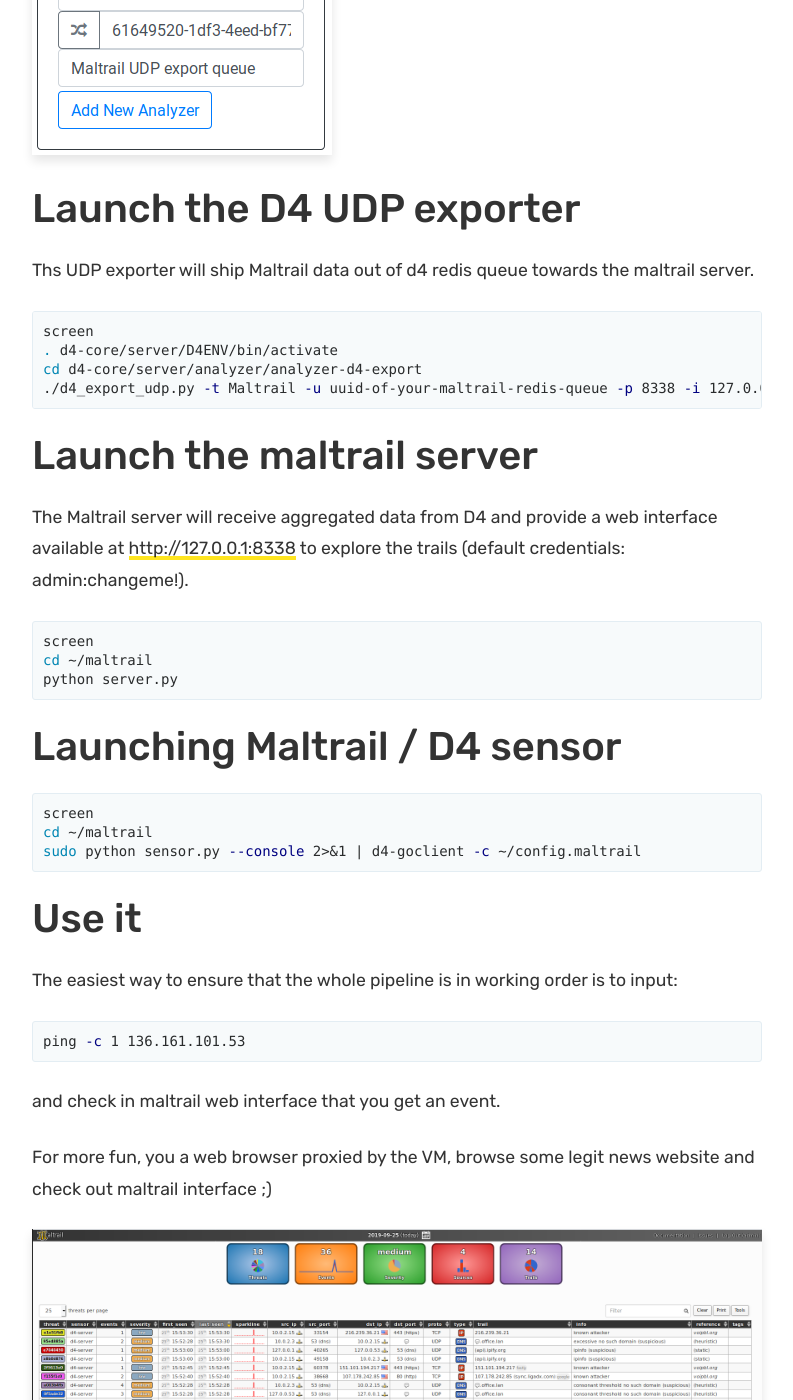
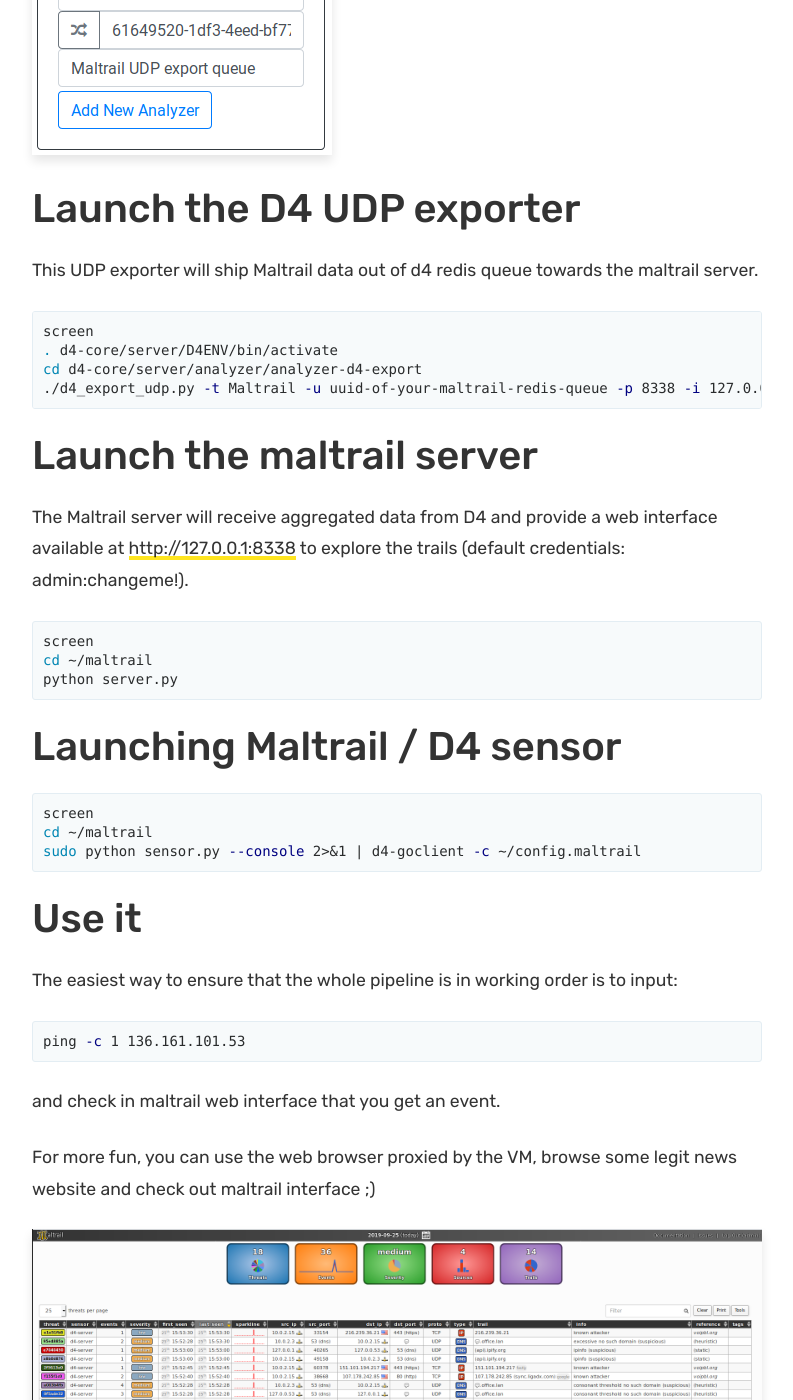
Before and after one commit to D4-project/d4-website, a Jekyll site: the page built from _posts/2019-09-25-maltrail-integration.md, in a window 1280 px wide and 1400 px high, scrolled down 3599 px. Shown: the whole window, without its empty margins (433-1226 px from the left). Built offline with Jekyll 4.4.1, drawn with Linux system fonts in a browser that asks for light colours; some of the changed text lies outside the part shown.

Commit message:
chg: [post maltrail] typo

```diff
--- a/_posts/2019-09-25-maltrail-integration.md
+++ b/_posts/2019-09-25-maltrail-integration.md
@@ -126,7 +126,7 @@
 
 # Launch the D4 UDP exporter
 
-Ths UDP exporter will ship Maltrail data out of d4 redis queue towards the
+This UDP exporter will ship Maltrail data out of d4 redis queue towards the
 maltrail server.
 
 {% highlight shell %}
@@ -175,7 +175,7 @@
 
 and check in maltrail web interface that you get an event.
 
-For more fun, you a web browser proxied by the VM, browse some legit news website and check out maltrail interface ;)
+For more fun, you can use the web browser proxied by the VM, browse some legit news website and check out maltrail interface ;)
 
 ![img](/assets/images/maltrail_web.png "Adding Maltrail Queue")
 
@@ -206,7 +206,7 @@
 As we chose **type 2**, we also need a meta-header.json file to describe the data we send:
 
 {% highlight json %}
-{ type: maltrail }
+{ "type": "maltrail" }
 {% endhighlight %}
 
 
```
Also changed, not shown: other parts of _posts/2019-09-25-maltrail-integration.md (+1 -1 lines).
